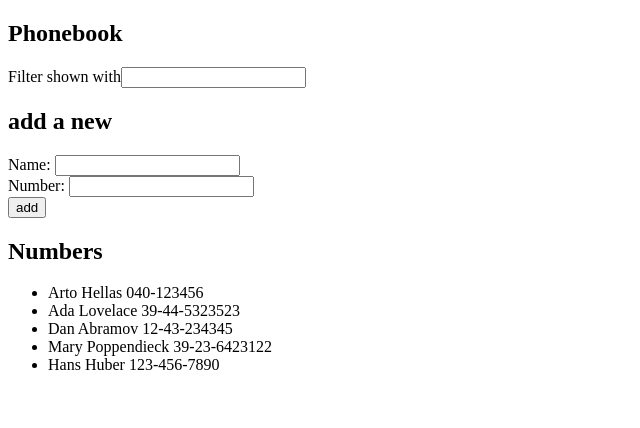
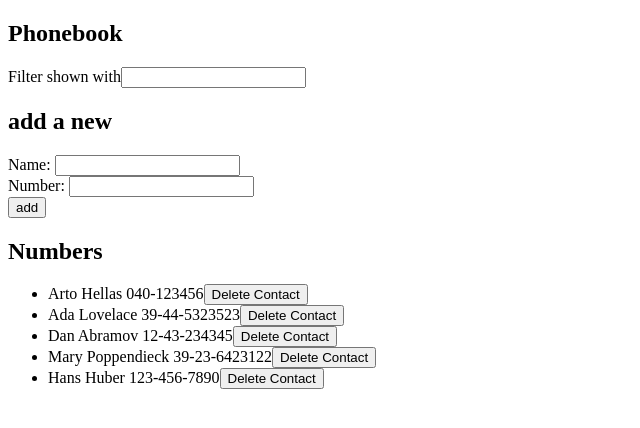
Before and after one commit to Febtwenty/Fullstack_Helsinki_Cle, a React (Vite) app in the folder part2/phonebook/: page / in a window 1280 px wide. Shown: the top 428 px of the page, without its empty margins (0-640 px from the left). Built offline with nearby package versions, Linux system fonts and the light colour scheme; data requests are answered from the project's data file.

Commit message:
Exercise Part2.14

```diff
--- a/part2/phonebook/src/App.jsx
+++ b/part2/phonebook/src/App.jsx
@@ -1,5 +1,4 @@
 import { useState, useEffect } from 'react'
-import axios, { Axios } from 'axios'
 import Numbers from './components/Numbers'
 import Filter from './components/Filter'
 import AddNew from './components/AddNew'
@@ -40,7 +39,7 @@ const App = () => {
       <h2>Phonebook</h2>
       <Filter filter={filter} setFilter={setFilter}/>
       <AddNew addEntry={addEntry} newName={newName} setNewName={setNewName} newNumber={newNumber} setNewNumber={setNewNumber}/>
-      <Numbers persons={persons} filter={filter}/>
+      <Numbers persons={persons} filter={filter} setPersons={setPersons}/>
     </div>
   )
 }
--- a/part2/phonebook/src/components/Numbers.jsx
+++ b/part2/phonebook/src/components/Numbers.jsx
@@ -1,15 +1,32 @@
-const Numbers = ({ persons, filter }) => {
+import phonebookServices from '../services/phonebook'
+const Numbers = ({ persons, filter, setPersons }) => {
 
     const personsToShow = persons.filter(person =>
         person.name.toLowerCase().includes(filter.toLowerCase())
     )
+
+    const deleteContactOf = (id, name) => {
+        if (confirm(`Are you shure that you want to delete ${name} from the adress book?`)) {
+            phonebookServices
+            .deleteEntry(id)
+            .then(r => {
+                console.log('User deleted successfully:', r)
+                phonebookServices
+                      .getAll()
+                      .then(response => setPersons(response))
+            })
+        }
+    }
 
     return (
         <div>
             <h2>Numbers</h2>
             <ul>
                 {personsToShow.map(person =>
-                <li key={person.name}>{person.name} {person.number}</li>
+                    <li key={person.name}>
+                        {person.name} {person.number}
+                        <button onClick={() => deleteContactOf(person.id, person.name)}>Delete Contact</button>
+                    </li>
                 )}
             </ul>
         </div>
--- a/part2/phonebook/src/services/phonebook.js
+++ b/part2/phonebook/src/services/phonebook.js
@@ -11,4 +11,9 @@ const create = (newObject) => {
     return request.then(r => r.data)
 }
 
-export default {getAll, create}
+const deleteEntry = (id) => {
+    const request = axios.delete(`${baseUrl}/${id}`)
+    return request.then(r => r.data)
+}
+
+export default {getAll, create, deleteEntry}
```
Also changed, not shown: part2/phonebook/db copy.json (added, +29 -0 lines), 1 other file (tests, documents, lock files or other folders). Lines whose indentation alone changed are shown as unchanged.
